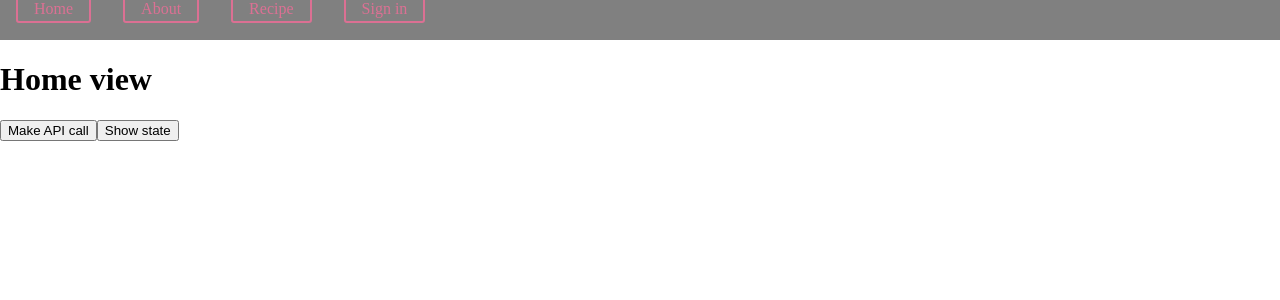
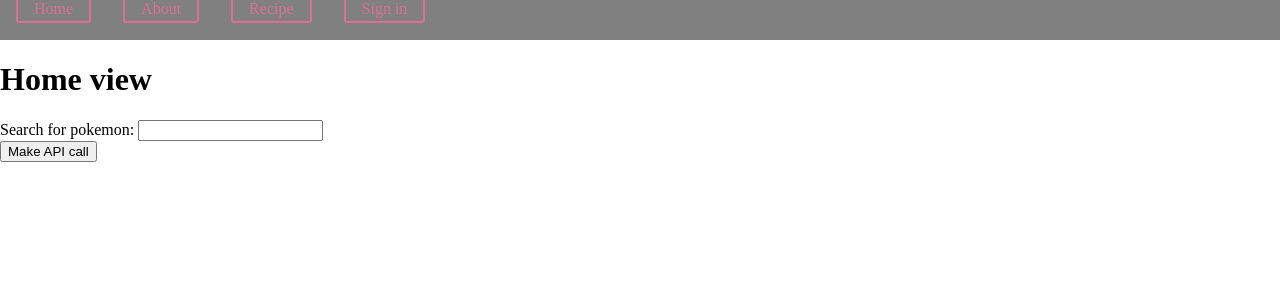
Before and after one commit to bromso/school-frontend, a React (Create React App) app: page / in a window 1280 px wide. Shown: the top 300 px of the page. Built offline with nearby package versions, Linux system fonts and the light colour scheme.

Commit message:
feat: API call based on input from users

```diff
--- a/src/views/home/index.js
+++ b/src/views/home/index.js
@@ -4,9 +4,10 @@ import Axios from 'axios'
 export const Home = () => {
 
 	const [data, setData] = useState()
+	const [search, setSearch] = useState("")
 
 	const fetchDataFromExternalAPI = () => {
-		Axios.get("https://pokeapi.co/api/v2/pokemon/ditto")
+		Axios.get(`https://pokeapi.co/api/v2/pokemon/${search.toLowerCase()}`)
 			.then((response) => setData(response.data))
 			.catch((error) => console.log(error))
 	}
@@ -26,9 +27,12 @@ export const Home = () => {
 	return (
 		<>
 			<h1>Home view</h1>
+			<span>Search for pokemon: </span>
+			<input onChange={(event) => setSearch(event.target.value)}/>
+			<br />
+
 			<button onClick={() => fetchDataFromExternalAPI()}>Make API call</button>
 			{displayData()}
-			<button onClick={() => console.log(data)}>Show state</button>
 		</>
 	)
 }
```
